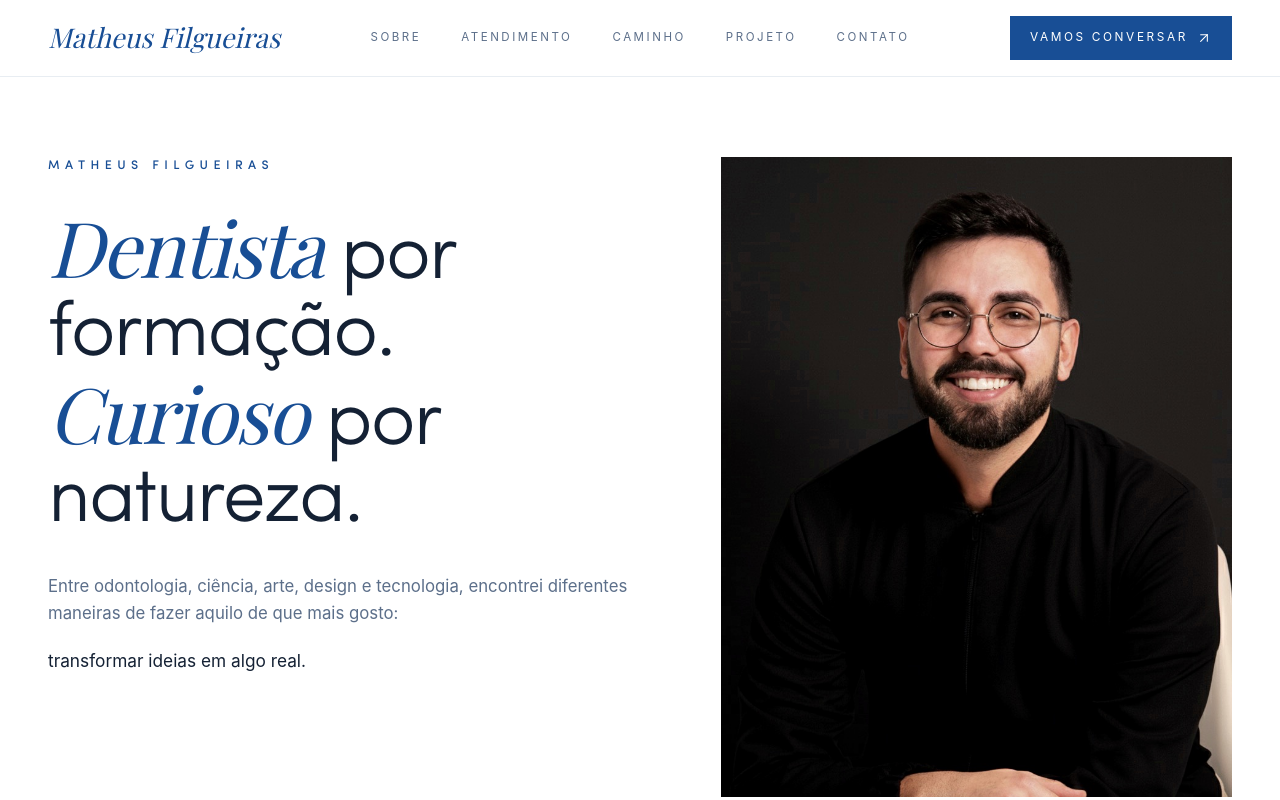
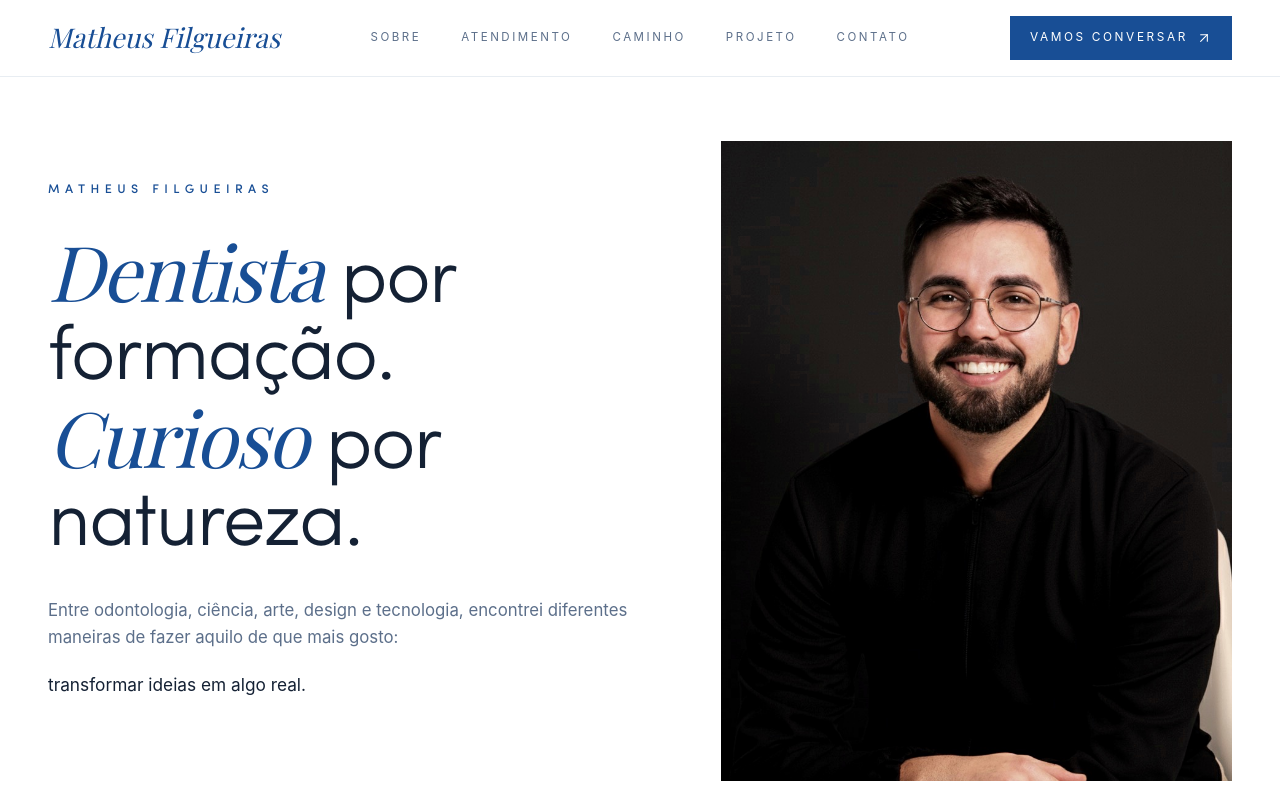
Before and after one commit to drmatheusfilgueiras/matheusfilgueiras, a React (Vite) app: page / in a window 1280 px wide. Shown: the top 800 px of the page. Built offline with nearby package versions, Linux system fonts and the light colour scheme; the HTML template or start-up script is replaced by a standard one; a web font is replaced by a local one.

Commit message:
style: align hero text and portrait

```diff
--- a/src/pages/HomePage.jsx
+++ b/src/pages/HomePage.jsx
@@ -297,7 +297,7 @@ function HomePage() {
             {/* 01 — HOME / HERO */}
             <section id="inicio" className="relative overflow-hidden">
                 <div className="mx-auto grid w-full max-w-[90rem] items-start gap-12 px-6 pb-16 pt-10 lg:grid-cols-[1.1fr_0.9fr] lg:px-12 lg:pb-24 lg:pt-20">
-                    <div>
+                    <div className="lg:pt-6">
                         <motion.div initial={{
             opacity: 0,
             y: 12
@@ -367,7 +367,7 @@ function HomePage() {
                         </motion.p>
                     </div>
 
-                    <div className="relative">
+                    <div className="relative lg:-mt-4">
                         <motion.img initial={{
             opacity: 0,
             scale: 1.03
```
